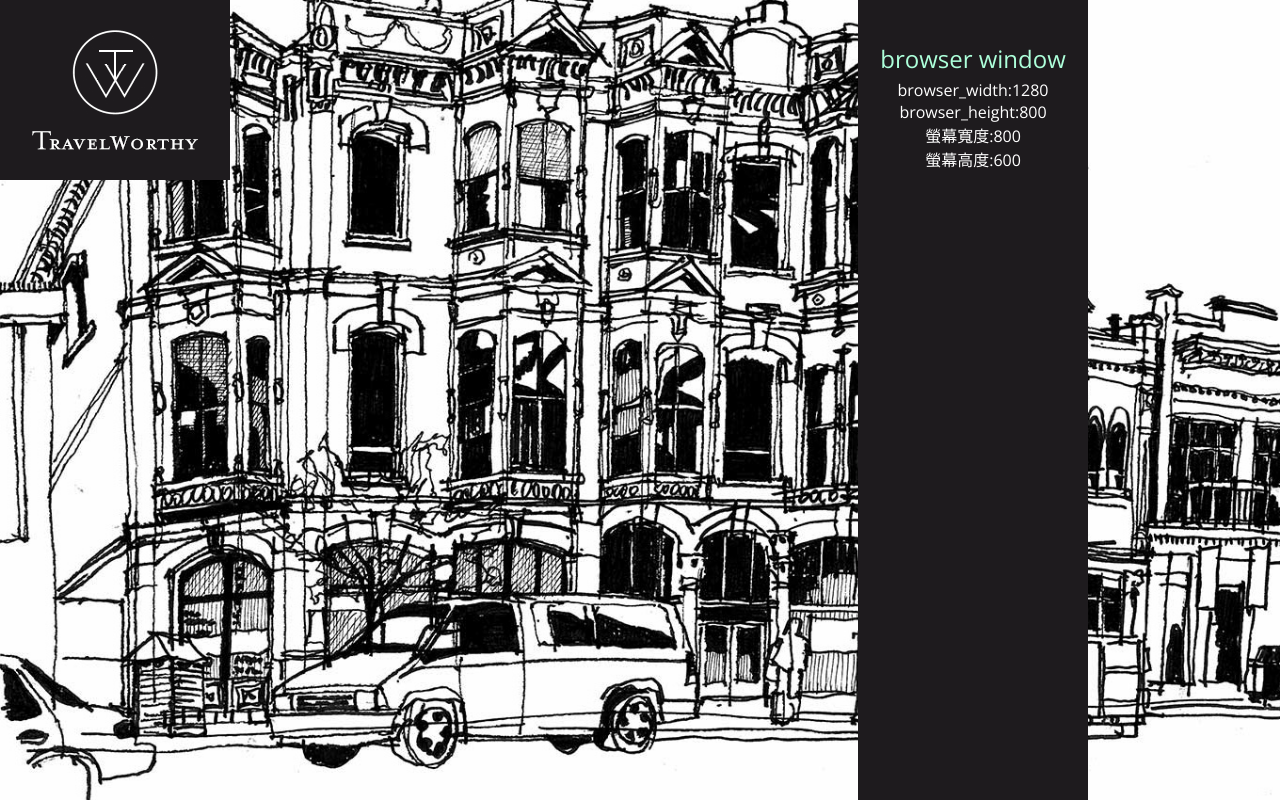
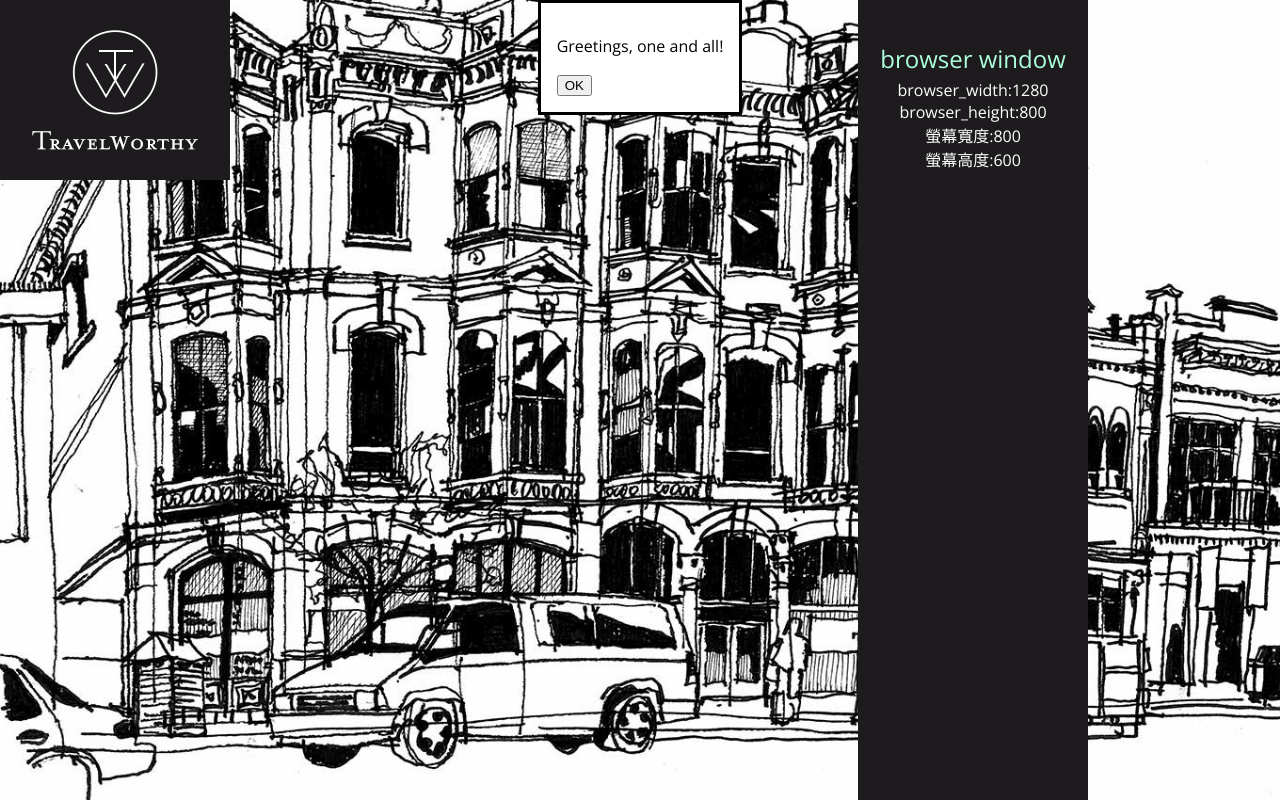
Before and after one commit to vamp16431745/javascript_lesson, a website: page c03/window-object.html in a window 1280 px wide. Drawn offline with nearby package versions, Linux system fonts and the light colour scheme.

Commit message:
插入dialog確認對話框

```diff
--- a/c03/js/window-object.js
+++ b/c03/js/window-object.js
@@ -8,4 +8,4 @@ msg += `<p>螢幕高度:${window.screen.height}</p>`
 info_element=document.getElementById('info');
 info_element.innerHTML=msg;
 
-window.alert(`現在browser位置${Window.location}`);
+//window.alert(`現在browser位置${Window.location}`);
--- a/c03/window-object.html
+++ b/c03/window-object.html
@@ -7,6 +7,12 @@
   <body>
     <h1>TravelWorthy</h1>
     <div id="info"></div>
+    <dialog open>
+      <p>Greetings, one and all!</p>
+      <form method="dialog">
+        <button>OK</button>
+      </form>
+    </dialog>
     <script src="js/window-object.js"></script>
   </body>
 </html>
```
